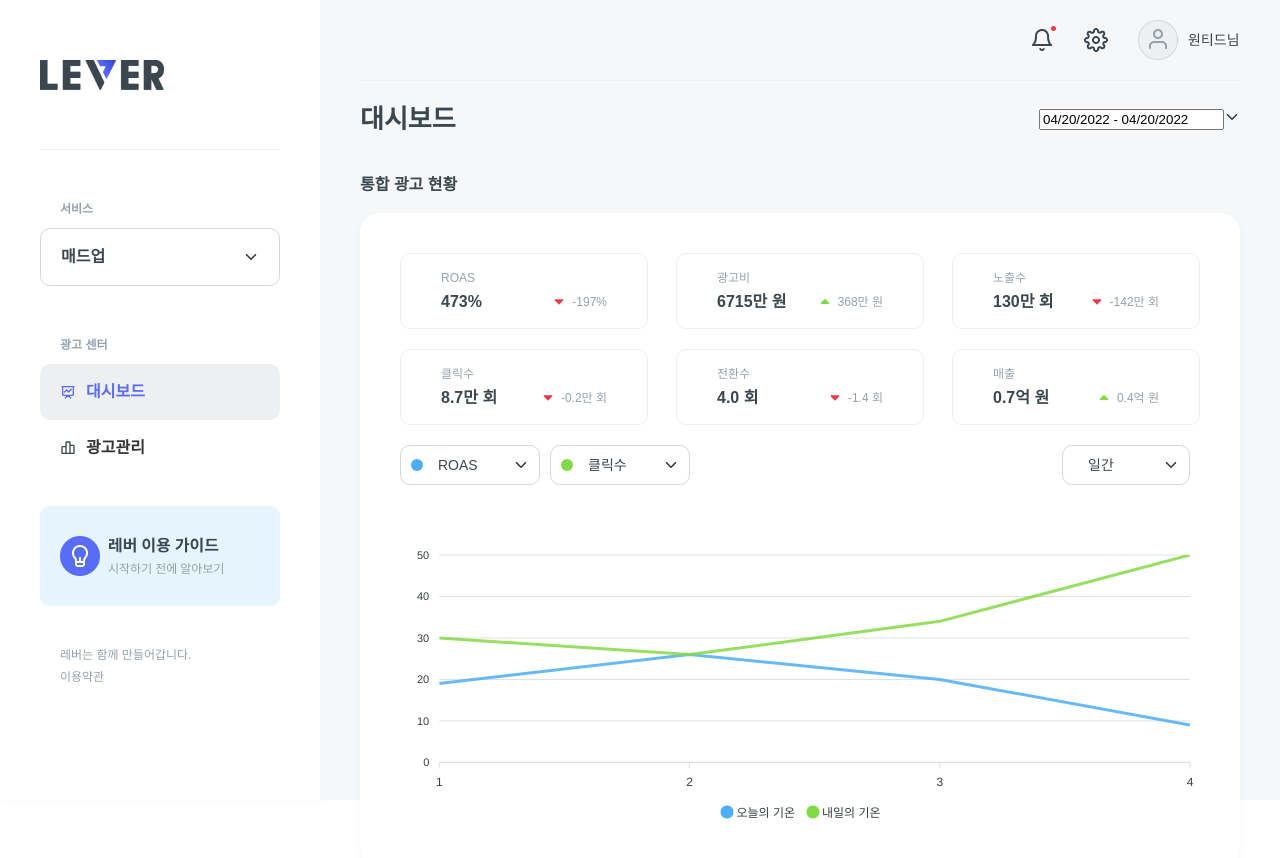
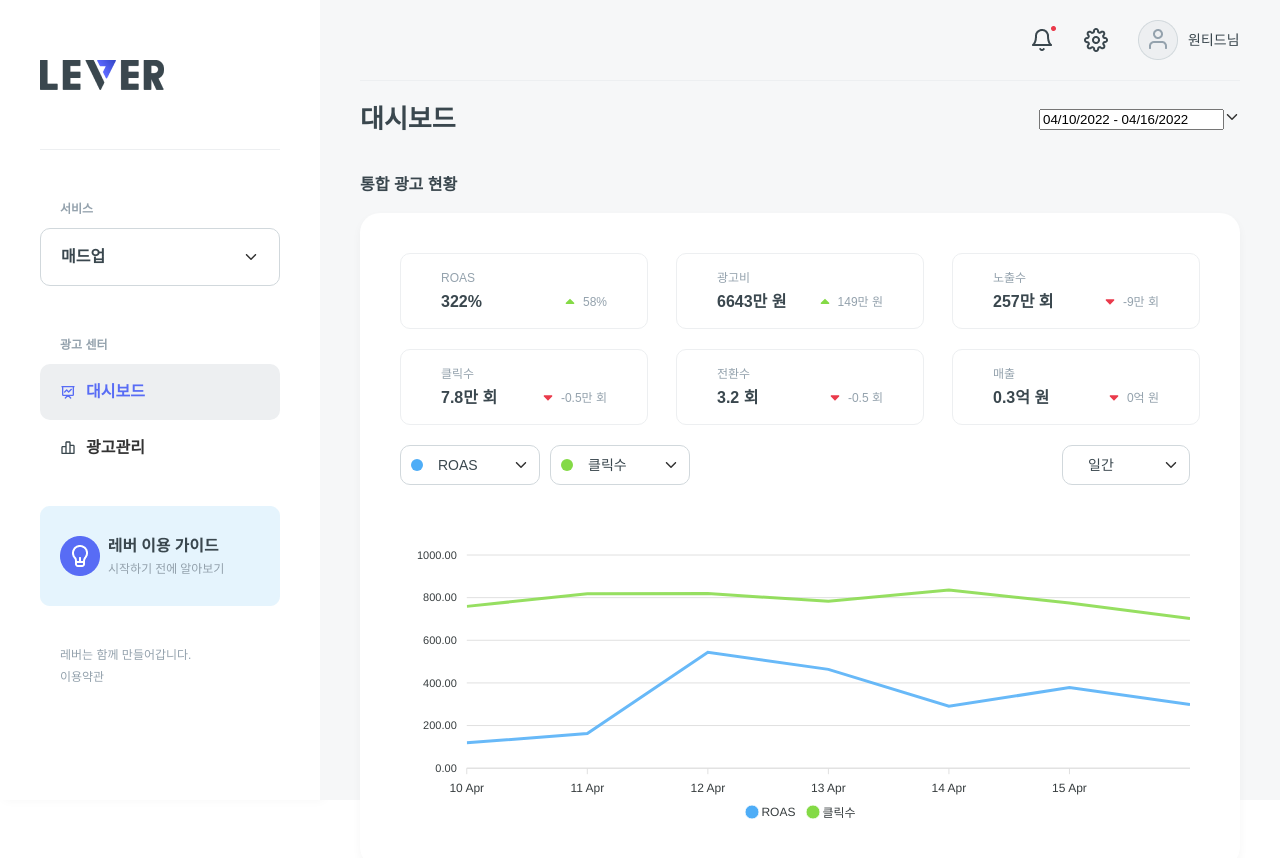
Before and after one commit to strongpond/ad-management-service, a React (Create React App) app: page / in a window 1280 px wide. Shown: the top 858 px of the page. Built offline with nearby package versions, Linux system fonts and the light colour scheme.

Commit message:
Feat: apexchart 그래프 구현

```diff
--- a/src/components/Dashboard/Board.js
+++ b/src/components/Dashboard/Board.js
@@ -1,19 +1,24 @@
 import React, { useState, useEffect } from "react";
 import { TiArrowSortedDown, TiArrowSortedUp } from "react-icons/ti";
+import ApexCharts from "react-apexcharts";
 import styled from "styled-components";
+
+import { convertTitle } from "../../utils";
 import { PeriodDropDown } from "../DropDown";
 import FilterDropDown from "../DropDown/FilterDropDown";
-import ApexCharts from "react-apexcharts";
 
-const Board = ({ filterData, prevData }) => {
+const Board = ({ filterData, prevData, startDate, endDate }) => {
   const [filterSumData, setFilterSumData] = useState([]);
   const [prevSumData, setPrevSumData] = useState([]);
-  const [filteredTitle, setFilteredTitle] = useState("ROAS");
-  const [filteredTitle2, setFilteredTitle2] = useState("클릭수");
+  const [filteredTitle, setFilteredTitle] = useState("roas");
+  const [filteredTitle2, setFilteredTitle2] = useState("click");
   const [periodTitle, setPeriodTitle] = useState("일간");
   const filterDataLength = filterData.length;
   const prevDataLength = prevData.length;
   const periodList = ["일간", "주간"];
+  const firstFilteredData = filterData?.map(e => e[filteredTitle]);
+  const secondFilteredData = filterData?.map(e => e[filteredTitle2]);
+  const dateList = filterData?.map(e => e.date);
 
   const getSumObject = data => {
     return data.reduce((acc, curr) => {
@@ -32,36 +37,42 @@ const Board = ({ filterData, prevData }) => {
 
   const cardMap = [
     {
+      name: "roas",
       title: "ROAS",
       value: Math.floor(filterSumData.roas / filterDataLength),
       prevValue: Math.floor(prevSumData.roas / prevDataLength),
       unit: "%",
     },
     {
+      name: "cost",
       title: "광고비",
       value: Math.floor(filterSumData.cost / (filterDataLength * 100)),
       prevValue: Math.floor(prevSumData.cost / (prevDataLength * 100)),
       unit: "만 원",
     },
     {
+      name: "imp",
       title: "노출수",
       value: Math.floor(filterSumData.imp / (filterDataLength * 1000)),
       prevValue: Math.floor(prevSumData.imp / (prevDataLength * 1000)),
       unit: "만 회",
     },
     {
+      name: "click",
       title: "클릭수",
       value: (filterSumData.click / (filterDataLength * 100)).toFixed(1),
       prevValue: (prevSumData.click / (prevDataLength * 100)).toFixed(1),
       unit: "만 회",
     },
     {
+      name: "cvr",
       title: "전환수",
       value: (filterSumData.cvr / filterDataLength).toFixed(1),
       prevValue: (prevSumData.cvr / prevDataLength).toFixed(1),
       unit: " 회",
     },
     {
+      name: "ctr",
       title: "매출",
       value: (filterSumData.ctr / filterDataLength).toFixed(1),
       prevValue: (prevSumData.ctr / prevDataLength).toFixed(1),
@@ -69,7 +80,7 @@ const Board = ({ filterData, prevData }) => {
     },
   ];
 
-  const cardTitleList = cardMap.map(e => e.title);
+  const cardTitleList = cardMap.map(e => e.name);
   const blue = "#4EADF7";
   const green = "#84DA46";
 
@@ -118,18 +129,14 @@ const Board = ({ filterData, prevData }) => {
             periodTitle={periodTitle}
             setPeriodTitle={setPeriodTitle}
           />
-          {/* <ChartDateFilterBox>
-            <ChartDateFilter>주간</ChartDateFilter>
-            <IoIosArrowDown />
-          </ChartDateFilterBox> */}
         </ChartViewBox>
         <Chart>
           <ApexCharts
             height={300}
             type="line"
             series={[
-              { name: "오늘의 기온", data: [19, 26, 20, 9] },
-              { name: "내일의 기온", data: [30, 26, 34, 50] },
+              { name: convertTitle(filteredTitle), data: firstFilteredData },
+              { name: convertTitle(filteredTitle2), data: secondFilteredData },
             ]}
             options={{
               chart: {
@@ -144,6 +151,10 @@ const Board = ({ filterData, prevData }) => {
                 width: [3, 3],
                 curve: "straight",
                 dashArray: [0, 0],
+              },
+              xaxis: {
+                type: "datetime",
+                categories: dateList,
               },
             }}
           />
--- a/src/components/DropDown/FilterDropDown.js
+++ b/src/components/DropDown/FilterDropDown.js
@@ -3,6 +3,7 @@ import { IoIosArrowDown } from "react-icons/io";
 import { BsCircleFill } from "react-icons/bs";
 import styled from "styled-components";
 
+import { convertTitle } from "../../utils";
 import { useDetectClose } from "../../hooks";
 import { FilterDropDownList } from "./FilterDropDownList";
 
@@ -14,7 +15,7 @@ const FilterDropDown = ({ cardTitleList, filteredTitle, setFilteredTitle, iconCo
     <DropBox ref={dropDownRef} onClick={() => setIsOpen(!isOpen)}>
       <DropHeader>
         <BsCircleFill size="12" color={iconColor} />
-        <SelectedInput>{filteredTitle}</SelectedInput>
+        <SelectedInput>{convertTitle(filteredTitle)}</SelectedInput>
         <IoIosArrowDown />
       </DropHeader>
       {isOpen && (
--- a/src/components/DropDown/FilterDropDownList.js
+++ b/src/components/DropDown/FilterDropDownList.js
@@ -1,4 +1,5 @@
 import styled from "styled-components";
+import { convertTitle } from "../../utils";
 
 export const FilterDropDownList = ({ value, setFilteredTitle, setIsOpen, isOpen }) => {
   const ValueClick = () => {
@@ -6,7 +7,7 @@ export const FilterDropDownList = ({ value, setFilteredTitle, setIsOpen, isOpen
     setIsOpen(!isOpen);
   };
 
-  return <FilterMenu onClick={ValueClick}>{value}</FilterMenu>;
+  return <FilterMenu onClick={ValueClick}>{convertTitle(value)}</FilterMenu>;
 };
 
 const FilterMenu = styled.li`
--- a/src/pages/Dashboard.js
+++ b/src/pages/Dashboard.js
@@ -7,8 +7,8 @@ import "react-datepicker/dist/react-datepicker.css";
 import { Board } from "../components";
 
 const Dashboard = () => {
-  const [startDate, setStartDate] = useState(new Date("2022-04-20"));
-  const [endDate, setEndDate] = useState(new Date("2022-04-20"));
+  const [startDate, setStartDate] = useState(new Date("2022-04-10"));
+  const [endDate, setEndDate] = useState(new Date("2022-04-16"));
   const [trendData, setTrendData] = useState([]);
   const [filterData, setFilterData] = useState([]);
   const [prevData, setPrevData] = useState([]);
@@ -72,13 +72,17 @@ const Dashboard = () => {
             maxDate={new Date("2022-04-20")}
             selectsRange
           />
-          {/* <Date>2021년 11월 11일~2021년 11월 16일</Date> */}
           <IoIosArrowDown />
         </DateBox>
       </TitleBox>
       <MainBoard>
         <BoardTitle>통합 광고 현황</BoardTitle>
-        <Board filterData={filterData} prevData={prevData} />
+        <Board
+          filterData={filterData}
+          prevData={prevData}
+          startDate={dayjs(startDate).format("MMM DD")}
+          endDate={dayjs(endDate).format("MMM DD")}
+        />
       </MainBoard>
     </Container>
   );
@@ -109,13 +113,6 @@ const DateBox = styled.div`
   flex-direction: row;
 `;
 
-// const Date = styled.p`
-//   padding-right: 15px;
-//   color: ${({ theme }) => theme.colors.fontBlack};
-//   font-size: ${({ theme }) => theme.fontSizes.mdTitle};
-//   font-weight: 500;
-// `;
-
 const MainBoard = styled.div``;
 
 const BoardTitle = styled.h2`
--- a/src/utils/convertingType.js
+++ b/src/utils/convertingType.js
@@ -1,3 +1,16 @@
+const titleMap = {
+  roas: "ROAS",
+  cost: "광고비",
+  imp: "노출수",
+  click: "클릭수",
+  cvr: "전환수",
+  ctr: "매출",
+};
+
+export const convertTitle = title => {
+  return titleMap[title];
+};
+
 const statusMap = {
   active: "진행중",
   ended: "마감",
--- a/src/utils/index.js
+++ b/src/utils/index.js
@@ -1 +1,7 @@
-export { convertStatus, convertBudget, convertRoas, convertCost } from "./convertingType";
+export {
+  convertTitle,
+  convertStatus,
+  convertBudget,
+  convertRoas,
+  convertCost,
+} from "./convertingType";
```
